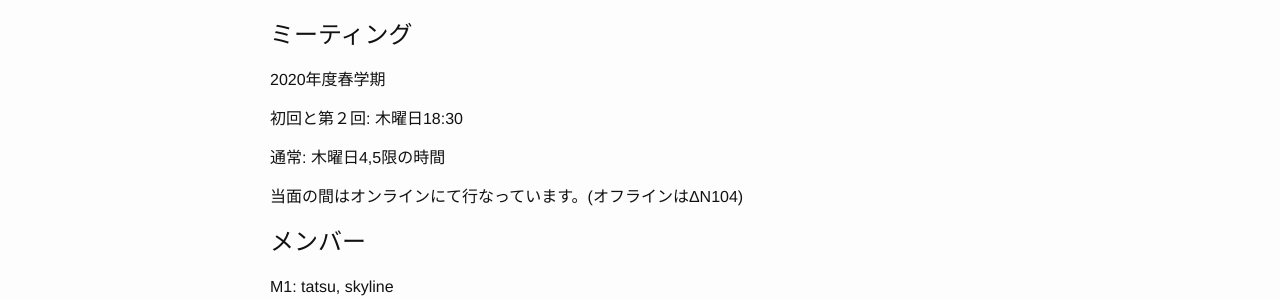
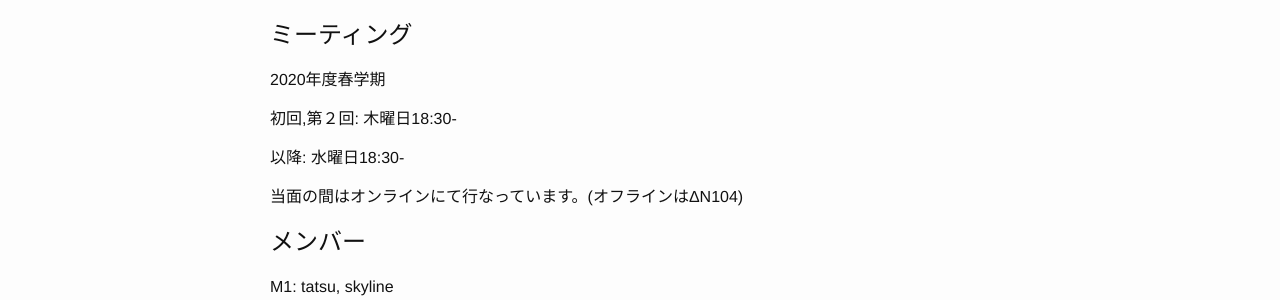
Before and after one commit to sfc-arch/sfc-arch.github.io, a Jekyll site: the page built from index.md, in a window 1280 px wide. Shown: the part 408-708 px from the top of the page. Built offline with Jekyll 4.4.1, drawn with Linux system fonts in a browser that asks for light colours.

Commit message:
Update the time of the meeting

```diff
--- a/index.md
+++ b/index.md
@@ -6,9 +6,9 @@ permalink: /
 # ミーティング
 2020年度春学期
 
-初回と第２回: 木曜日18:30
+初回,第２回: 木曜日18:30-
 
-通常: 木曜日4,5限の時間
+以降: 水曜日18:30-
 
 当面の間はオンラインにて行なっています。(オフラインはΔN104)
 
```
